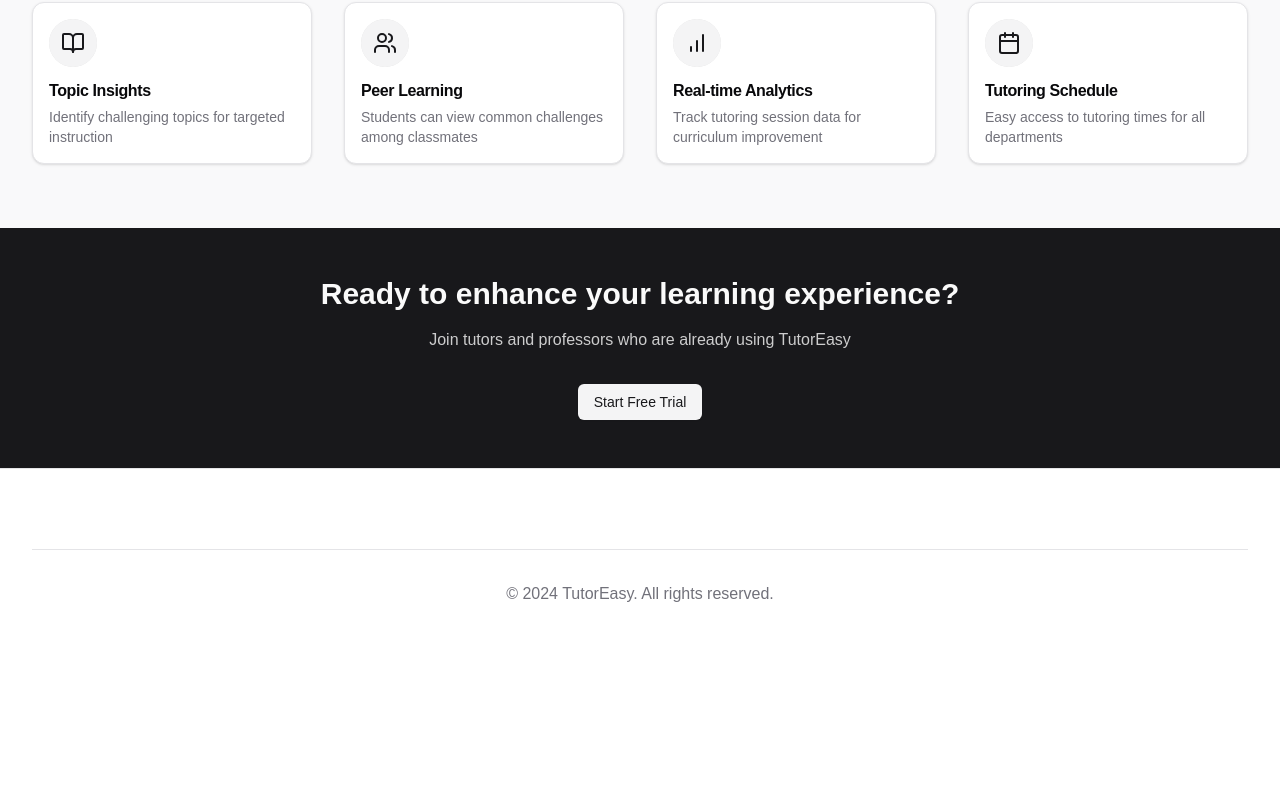
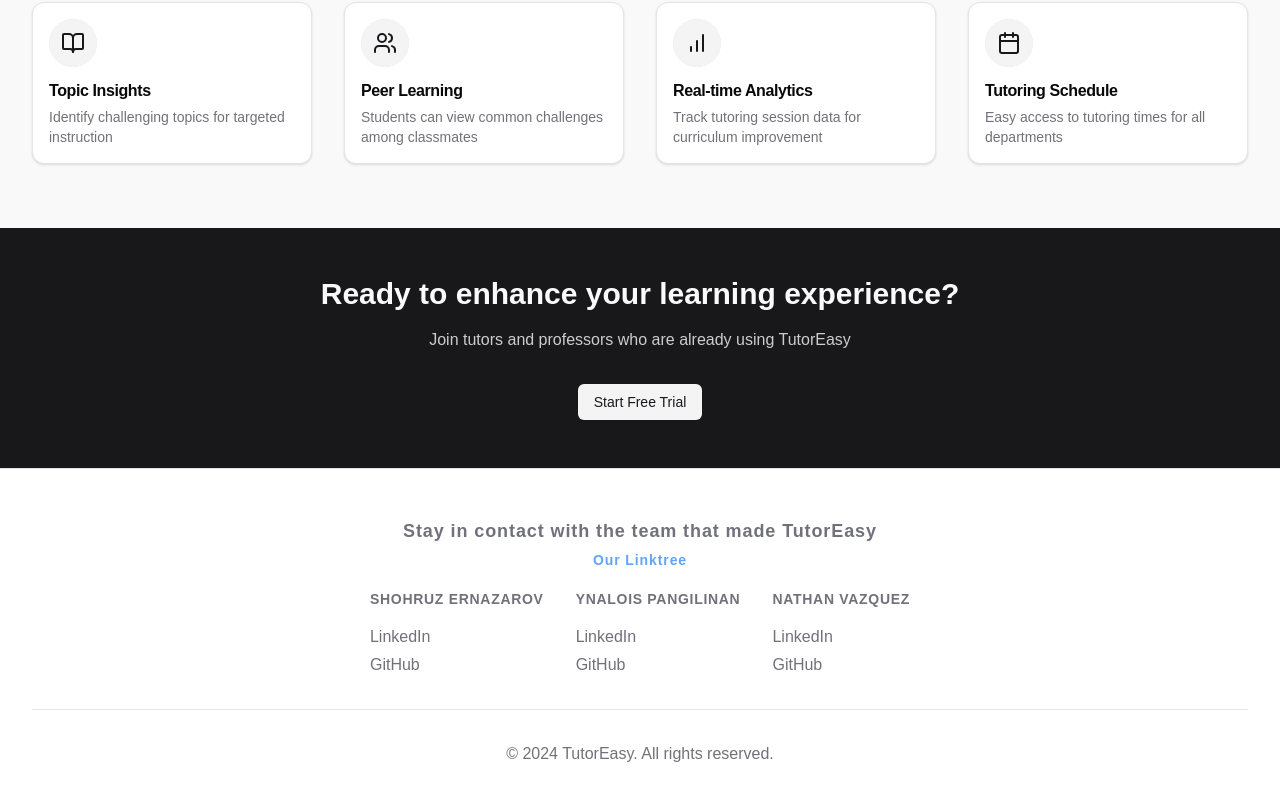
Before and after one commit to NathanRVazquez/TutorEasy, a Next.js app: page / in a window 1280 px wide. Shown: the part 762-1562 px from the top of the page. Before the commit the page ends 1416 px from the top, so only its background shows below. Built offline with nearby package versions, Linux system fonts and the light colour scheme.

Commit message:
added our contact info in footer

```diff
--- a/src/app/page.tsx
+++ b/src/app/page.tsx
@@ -20,6 +20,39 @@
 import Link from "next/link";
 
 const LandingPage = () => {
+  const teamMembers = [
+    {
+      name: "Shohruz Ernazarov",
+      links: [
+        {
+          name: "LinkedIn",
+          url: "https://www.linkedin.com/in/shohruz-ernazarov",
+        },
+        { name: "GitHub", url: "https://github.com/ShohruzE" },
+      ],
+    },
+    {
+      name: "Ynalois Pangilinan",
+      links: [
+        {
+          name: "LinkedIn",
+          url: "https://www.linkedin.com/in/ynalois-pangilinan",
+        },
+        { name: "GitHub", url: "https://github.com/ynaloisp" },
+      ],
+    },
+    {
+      name: "Nathan Vazquez",
+      links: [
+        {
+          name: "LinkedIn",
+          url: "https://www.linkedin.com/in/nathanrvazquez/",
+        },
+        { name: "GitHub", url: "https://github.com/NathanRVazquez" },
+      ],
+    },
+  ];
+
   return (
     <div className="min-h-screen bg-background">
       {/* Navigation */}
@@ -186,27 +219,37 @@
       {/* Footer */}
       <footer className="bg-background border-t">
         <div className="max-w-7xl mx-auto py-12 px-4 sm:px-6 lg:px-8">
-          {/* <div className="grid grid-cols-2 md:grid-cols-4 gap-8">
-            {["Product", "Company", "Resources", "Legal"].map((category) => (
-              <div key={category}>
+          <div className="text-lg font-semibold text-muted-foreground tracking-wider text-center">
+            <p>Stay in contact with the team that made TutorEasy</p>
+            <a
+              href="https://linktr.ee/TutorEasy"
+              className="text-blue-400 text-sm"
+            >
+              Our Linktree
+            </a>
+          </div>
+
+          <div className="flex flex-cols-2 md:flex-cols-4 gap-8 mt-4 justify-center">
+            {teamMembers.map((member) => (
+              <div key={member.name}>
                 <h3 className="text-sm font-semibold text-muted-foreground tracking-wider uppercase">
-                  {category}
+                  {member.name}
                 </h3>
-                <ul className="mt-4 space-y-4">
-                  {["Features", "Security", "Pricing", "Demo"].map((item) => (
-                    <li key={item}>
+                <ul className="mt-4 space-y-1 ">
+                  {member.links.map((link) => (
+                    <li key={link.name}>
                       <a
-                        href="#"
+                        href={link.url}
                         className="text-base text-muted-foreground hover:text-foreground"
                       >
-                        {item}
+                        {link.name}
                       </a>
                     </li>
                   ))}
                 </ul>
               </div>
             ))}
-          </div> */}
+          </div>
           <Separator className="my-8" />
           <p className="text-center text-muted-foreground">
             © 2024 TutorEasy. All rights reserved.
```
